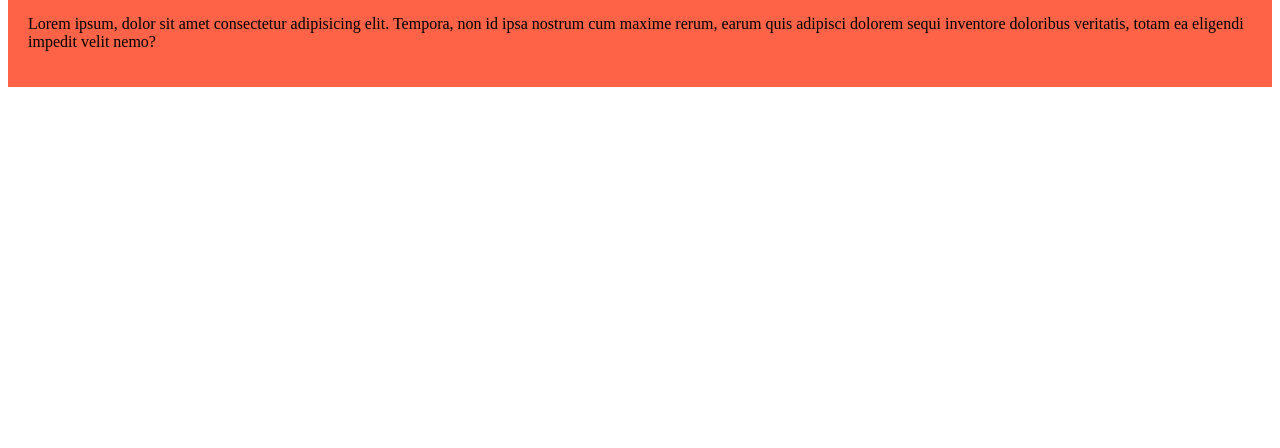
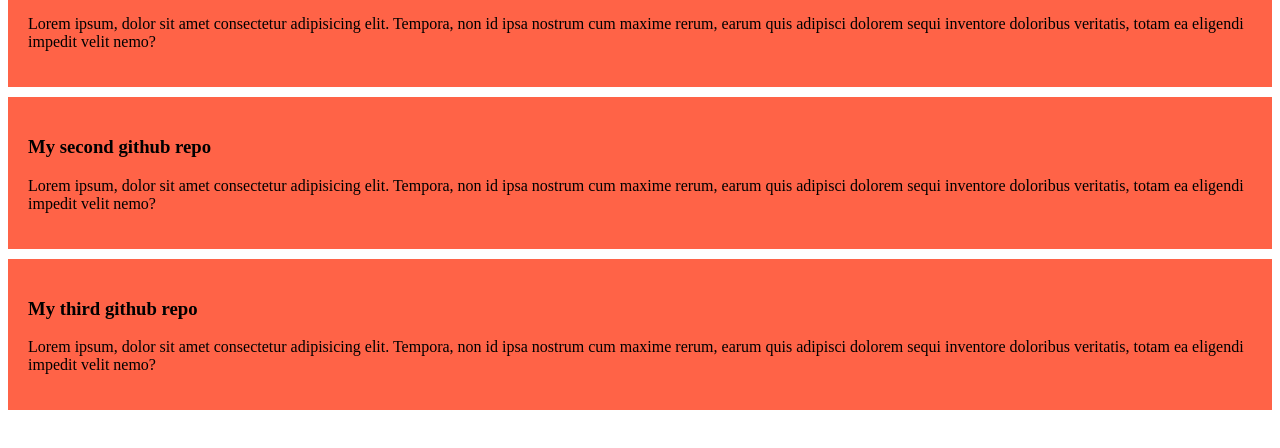
Before and after one commit to shahinur69/my-first-github-repo, a plain HTML site: page index.html in a window 1280 px wide. Shown: the part 72-520 px from the top of the page. Drawn offline with Linux system fonts and the light colour scheme.

Commit message:
added the second and third github

```diff
--- a/css/style.css
+++ b/css/style.css
@@ -1,4 +1,5 @@
 div{
     background-color: tomato;
     padding: 20px;
+    margin-bottom: 10px;
 }
--- a/index.html
+++ b/index.html
@@ -11,5 +11,13 @@
         <h3>My first github repo</h3>
         <p>Lorem ipsum, dolor sit amet consectetur adipisicing elit. Tempora, non id ipsa nostrum cum maxime rerum, earum quis adipisci dolorem sequi inventore doloribus veritatis, totam ea eligendi impedit velit nemo?</p>
     </div>
+    <div>
+        <h3>My second github repo</h3>
+        <p>Lorem ipsum, dolor sit amet consectetur adipisicing elit. Tempora, non id ipsa nostrum cum maxime rerum, earum quis adipisci dolorem sequi inventore doloribus veritatis, totam ea eligendi impedit velit nemo?</p>
+    </div>
+    <div>
+        <h3>My third github repo</h3>
+        <p>Lorem ipsum, dolor sit amet consectetur adipisicing elit. Tempora, non id ipsa nostrum cum maxime rerum, earum quis adipisci dolorem sequi inventore doloribus veritatis, totam ea eligendi impedit velit nemo?</p>
+    </div>
 </body>
 </html>
```
